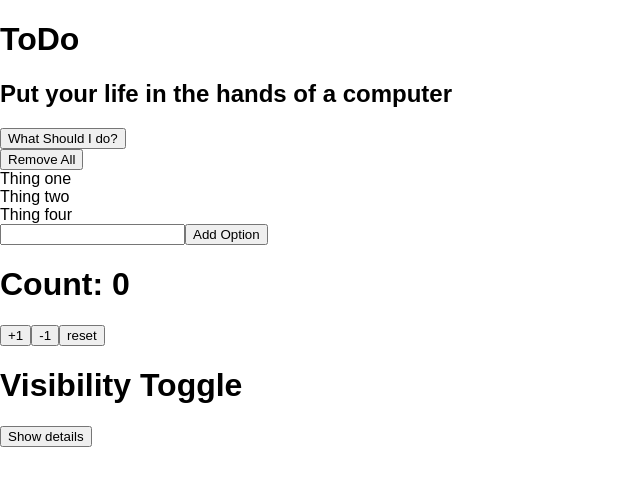
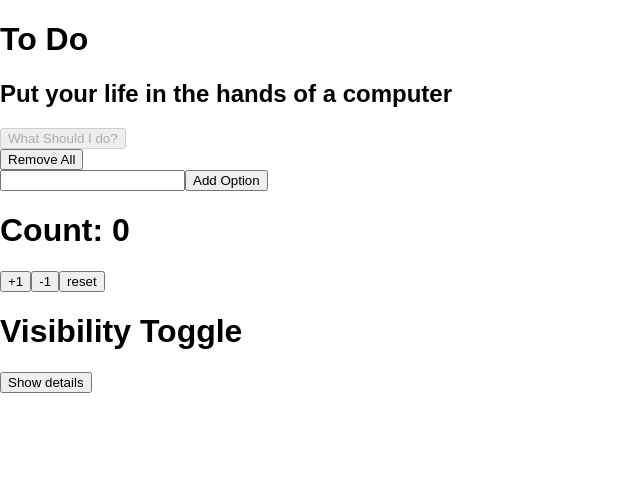
Before and after one commit to moumen-soliman/reactjs-todo-app, a React (Create React App) app: page / in a window 1280 px wide. Shown: the top 486 px of the page, without its empty margins (0-640 px from the left). Built offline with nearby package versions, Linux system fonts and the light colour scheme.

Commit message:
add State's for main App component

```diff
--- a/src/App.js
+++ b/src/App.js
@@ -7,19 +7,63 @@
 import Action from './components/actions/action.js'
 // import Option from './components/options/option.js'
 import Options from './components/options/options.js'
-import AddOptions from './components/options/addoptions.js'
+import AddOption from './components/options/addoptions.js'
 import VisibilityToggle from './components/main/visibilitytoggle.js'
 
 class App extends Component {
+  constructor(props) {
+    super(props);
+    this.handleDeleteOptions = this.handleDeleteOptions.bind(this);
+    this.handlePick = this.handlePick.bind(this);
+    this.handleAddOption = this.handleAddOption.bind(this);
+    this.state = {
+      options: []
+    };
+  }
+
+  handleDeleteOptions() {
+    this.setState(() => {
+      return {
+        options: []
+      };
+    });
+  }
+
+  handlePick() {
+    const randomNum = Math.floor(Math.random() * this.state.options.length);
+    const option = this.state.options[randomNum];
+    alert(option)
+  }
+  handleAddOption(option) {
+    if (!option) {
+      return 'Enter valid value to add item';
+    } else if (this.state.options.indexOf(option) > -1) {
+      return 'This option already exist';
+    }
+
+    this.setState((prevState) => {
+      return {
+        options: prevState.options.concat([option])
+      };
+    });
+  }
   render() {
-    const option = ['Thing one', 'Thing two', 'Thing four'];
-    const number = 0;
+    const title = 'To Do';
+    const subtitle = 'Put your life in the hands of a computer';
     return (
       <div className="container">
-        <Header />
-        <Action />
-        <Options option={option}/>
-        <AddOptions />
+        <Header title={title} subtitle={subtitle}/>
+        <Action
+          hasOptions={this.state.options.length > 0}
+          handlePick={this.handlePick}
+        />
+        <Options
+          options={this.state.options}
+          handleDeleteOptions={this.handleDeleteOptions}
+        />
+        <AddOption
+          handleAddOption={this.handleAddOption}
+        />
         <Counter />
         <VisibilityToggle />
       </div>
--- a/src/components/actions/action.js
+++ b/src/components/actions/action.js
@@ -7,7 +7,11 @@
     render() {
       return (
         <div>
-          <button onClick={this.handlePick}>What Should I do?</button>
+          <button
+            onClick={this.handlePick}
+            disabled={!this.props.hasOptions} >
+            What Should I do?
+          </button>
         </div>
       );
     }
--- a/src/components/main/header.js
+++ b/src/components/main/header.js
@@ -4,8 +4,8 @@
     render() {
       return (
         <div>
-          <h1>ToDo</h1>
-          <h2>Put your life in the hands of a computer</h2>
+          <h1>{this.props.title}</h1>
+          <h2>{this.props.subtitle}</h2>
         </div>
       )
 
--- a/src/components/options/addoptions.js
+++ b/src/components/options/addoptions.js
@@ -1,19 +1,28 @@
 import React, {Component} from 'react';
 
-class AddOptions extends Component {
+class AddOption extends Component {
+    constructor(props) {
+        super(props);
+        this.handleAddOption = this.handleAddOption.bind(this);
+        this.state = {
+            error: undefined
+        };
+    }
     handleAddOption(e) {
         e.preventDefault();
 
         const option = e.target.elements.option.value.trim();
+        const error = this.props.handleAddOption(option);
 
-        if(option) {
-            alert(option);
-        }
+        this.setState(() => {
+            return { error };
+        });
     }
 
     render() {
         return (
             <div>
+                {this.state.error && <p>{this.state.error}</p>}
                 <form onSubmit={this.handleAddOption}>
                     <input type="text" name="option" />
                     <button>Add Option</button>
@@ -23,4 +32,4 @@
     }
 }
 
-export default AddOptions;
+export default AddOption;
--- a/src/components/options/options.js
+++ b/src/components/options/options.js
@@ -17,7 +17,7 @@
             <div>
                 <button onClick={this.handleRemoveAll}>Remove All</button>
                 {
-                    this.props.option.map((option) => <Option key={option} optionText={option} />)
+                    this.props.options.map((option) => <Option key={option} optionText={option} />)
                 }
             </div>
         );
```
